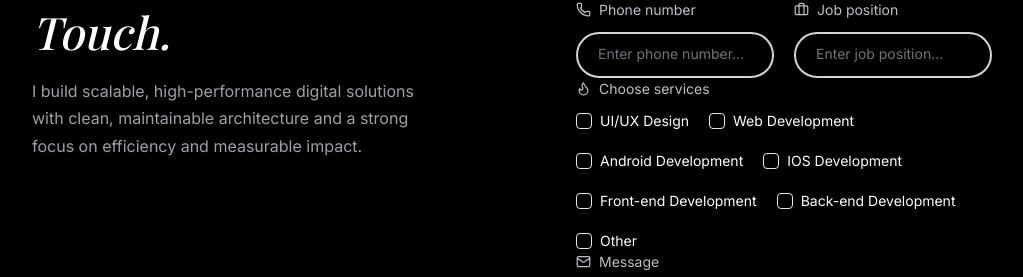
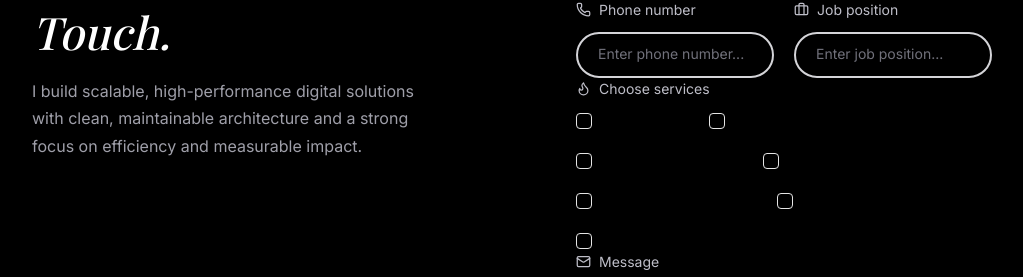
Before and after one commit to makeneto/makenedev, a React (Vite) app: page /contact in a window 1280 px wide. Shown: the part 280-557 px from the top of the page, without its empty margins (128-1151 px from the left). Built offline with nearby package versions, Linux system fonts and the light colour scheme; no server answers; a web font is replaced by a local one.

Commit message:
fix(ServicesCheckboxes): update text color for better contrast in light mode

```diff
--- a/src/components/contact/ServicesCheckboxes.tsx
+++ b/src/components/contact/ServicesCheckboxes.tsx
@@ -27,7 +27,8 @@ export function ServicesCheckboxes({ services, selected, onChange }: Props) {
             items-center
             gap-2
             text-sm
-            text-white
+            text-black
+            dark:text-white
             cursor-pointer
           "
         >
```
